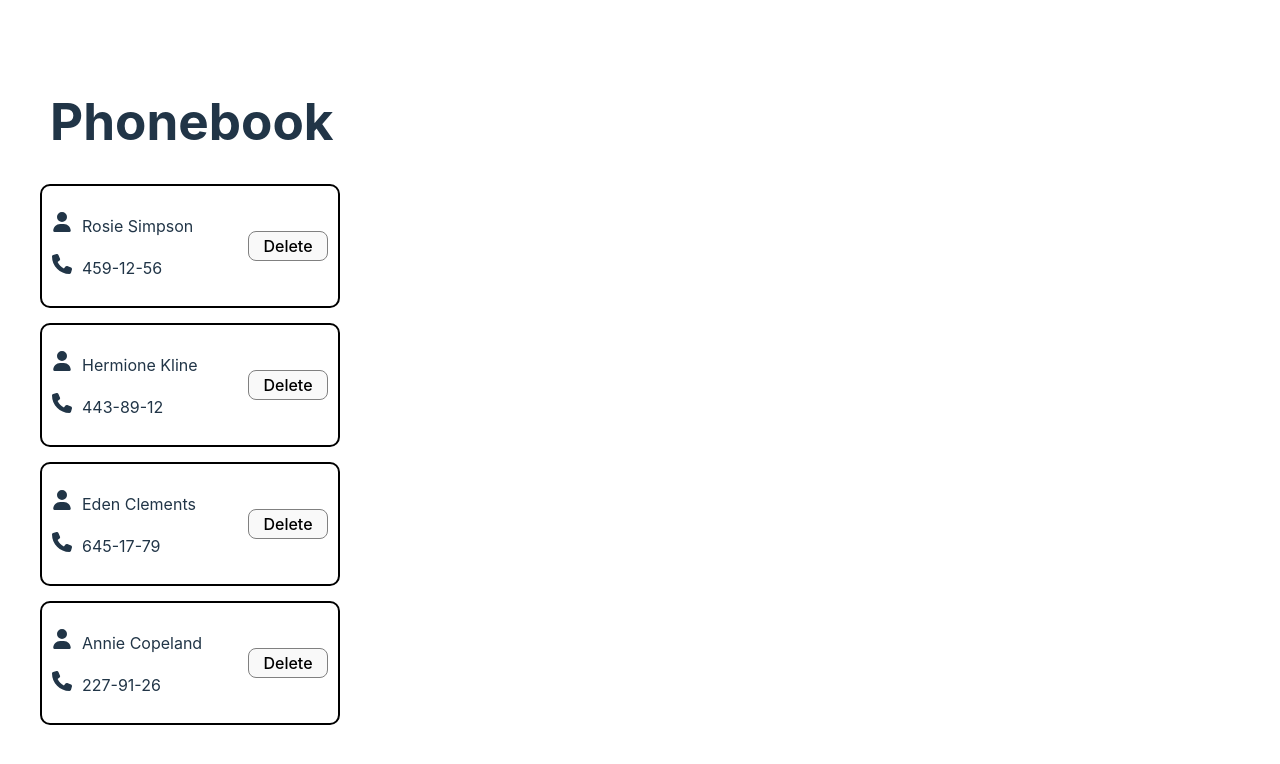
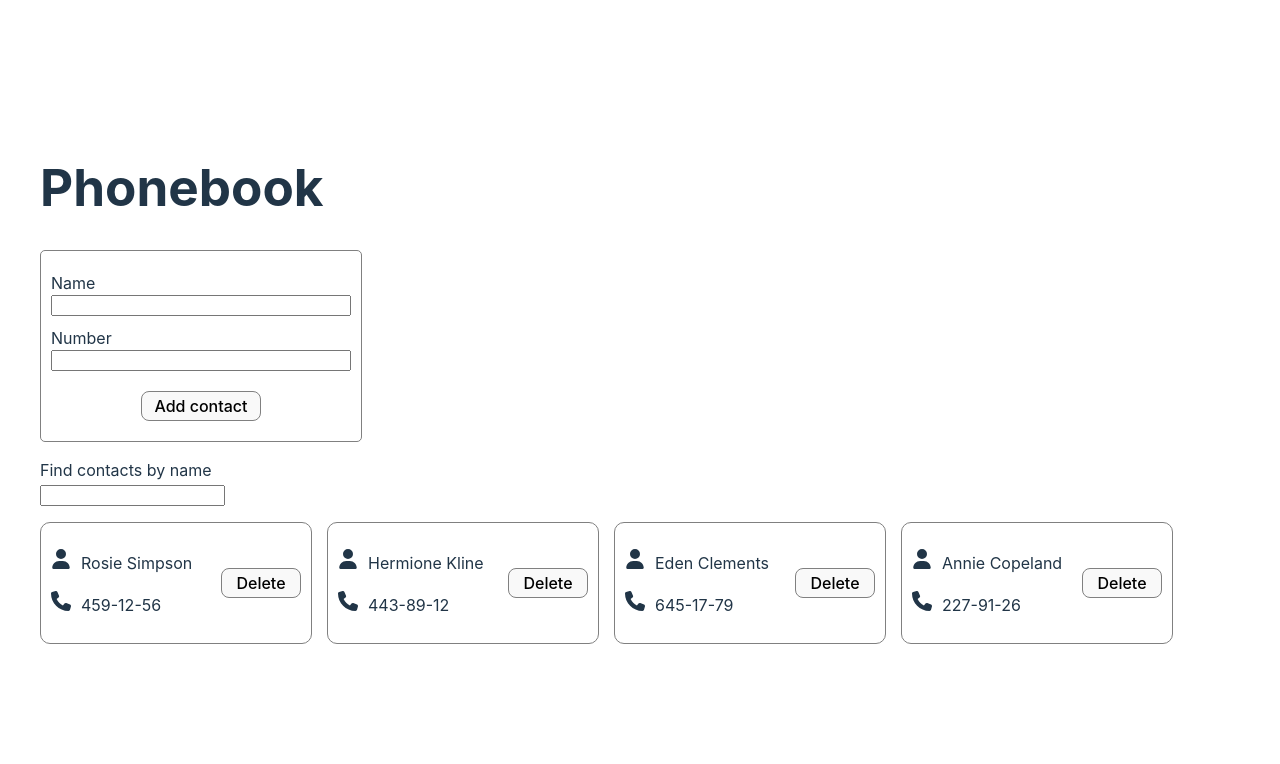
Before and after one commit to SvetaSaletska/goit-typescript-hw-02, a React (Vite) app: page / in a window 1280 px wide. Shown: the top 764 px of the page. Built offline with nearby package versions, Linux system fonts and the light colour scheme.

Commit message:
task04-done

```diff
--- a/package.json
+++ b/package.json
@@ -10,9 +10,11 @@
     "preview": "vite preview"
   },
   "dependencies": {
+    "formik": "^2.4.5",
     "react": "^18.2.0",
     "react-dom": "^18.2.0",
-    "react-icons": "^5.0.1"
+    "react-icons": "^5.0.1",
+    "yup": "^1.3.3"
   },
   "devDependencies": {
     "@types/react": "^18.2.55",
--- a/src/components/App/App.jsx
+++ b/src/components/App/App.jsx
@@ -3,9 +3,10 @@ import { ContactList } from '../ContactList/ContactList';
 import { ContactForm } from '../ContactForm/ContactForm';
 import { SearchBox } from '../SearchBox/SearchBox';
 import css from '../App/App.module.css';
-// import css from '../App/App.module.css';
 
 export const App = () => {
+  const [nameFilter, setNameFilter] = useState('');
+
   const [contacts, setContacts] = useState([
     { id: 'id-1', name: 'Rosie Simpson', number: '459-12-56' },
     { id: 'id-2', name: 'Hermione Kline', number: '443-89-12' },
@@ -13,24 +14,33 @@ export const App = () => {
     { id: 'id-4', name: 'Annie Copeland', number: '227-91-26' },
   ]);
 
+  const visibleContacts = contacts.filter(contact =>
+    contact.name.toLowerCase().includes(nameFilter.toLowerCase()),
+  );
+
   const addContact = newContact => {
     setContacts(prevContacts => {
-      return [
-        ...prevContacts,
-        {
-          username: newContact,
-          id: Date.now(),
-        },
-      ];
+      return [...prevContacts, newContact];
     });
   };
+
+  const deleteContact = userId => {
+    setContacts(prevContacts => {
+      return prevContacts.filter(contact => contact.id !== userId);
+    });
+  };
+
   return (
     <>
       <div>
         <h1 className={css.title}>Phonebook</h1>
-        <ContactForm addContact={addContact} />
-        <SearchBox />
-        <ContactList items={contacts} />
+        <ContactForm onAdd={addContact} />
+        <SearchBox
+          value={nameFilter}
+          onChange={setNameFilter}
+          text={'Find contacts by name'}
+        />
+        <ContactList items={visibleContacts} onDelete={deleteContact} />
       </div>
     </>
   );
--- a/src/components/App/App.module.css
+++ b/src/components/App/App.module.css
@@ -43,5 +43,5 @@
 }
 
 .title {
-  margin-left: 50px;
+  margin-left: 40px;
 }
--- a/src/components/Contact/Contact.jsx
+++ b/src/components/Contact/Contact.jsx
@@ -1,9 +1,8 @@
 import { FaPhone, FaUser } from 'react-icons/fa6';
 import css from '../Contact/Contact.module.css';
 
-export const Contact = ({ items: { name, number, id }, onDelete }) => {
+export const Contact = ({ items: { name, number } }) => {
   return (
-    <div className={css.item}>
     <div className={css.text}>
       <p>
         <FaUser className={css.icon} />
@@ -14,9 +13,5 @@ export const Contact = ({ items: { name, number, id }, onDelete }) => {
         <span className={css.description}>{number}</span>
       </p>
     </div>
-      <button className={css.button} onClick={() => onDelete(id)}>
-        Delete
-      </button>
-    </div>
   );
 };
--- a/src/components/Contact/Contact.module.css
+++ b/src/components/Contact/Contact.module.css
@@ -1,26 +1,6 @@
-.item {
-  display: flex;
-  border: 2px solid black;
-  border-radius: 10px;
-  margin-bottom: 15px;
-  padding: 10px;
-}
-
 .text {
   display: block;
   align-items: center;
-}
-
-.button {
-  width: 80px;
-  height: 30px;
-  text-align: center;
-  margin-right: 0;
-  margin-left: auto;
-  border: 1px solid gray;
-  padding: 4px;
-  margin-top: auto;
-  margin-bottom: auto;
 }
 
 .icon {
--- a/src/components/ContactForm/ContactForm.jsx
+++ b/src/components/ContactForm/ContactForm.jsx
@@ -1 +1,49 @@
-export const ContactForm = () => {};
+import { Formik, Form, Field, ErrorMessage } from 'formik';
+import { useId } from 'react';
+import { nanoid } from 'nanoid';
+import * as Yup from 'yup';
+import css from '../ContactForm/ContactForm.module.css';
+
+const userSchema = Yup.object().shape({
+  name: Yup.string()
+    .min(3, 'Too Short!')
+    .max(50, 'Too Long!')
+    .required('Required'),
+  number: Yup.number().required('Required'),
+});
+
+export const ContactForm = ({ onAdd }) => {
+  const nameFieldId = useId();
+  const numberFieldId = useId();
+
+  return (
+    <Formik
+      initialValues={{
+        name: '',
+        number: '',
+      }}
+      validationSchema={userSchema}
+      onSubmit={(values, actions) => {
+        actions.resetForm();
+        console.log(values);
+        onAdd({ id: nanoid(), ...values });
+      }}
+    >
+      <Form className={css.form} autoComplete="off">
+        <div className={css.formGroup}>
+          <label id={nameFieldId}>Name</label>
+          <Field type="text" name="name" id={nameFieldId}></Field>
+          <ErrorMessage className={css.error} name="name" component="span" />
+        </div>
+        <div className={css.formGroup}>
+          <label id={numberFieldId}>Number</label>
+          <Field type="text" name="number" id={numberFieldId}></Field>
+          <ErrorMessage className={css.error} name="number" component="span" />
+        </div>
+        <button className={css.submit} type="submit">
+          Add contact
+        </button>
+      </Form>
+    </Formik>
+  );
+};
--- a/src/components/ContactForm/ContactForm.module.css
+++ b/src/components/ContactForm/ContactForm.module.css
@@ -0,0 +1,34 @@
+.form {
+  width: 300px;
+  border: 1px solid gray;
+  border-radius: 5px;
+  margin-left: 40px;
+  display: flex;
+  flex-direction: column;
+  gap: 10px;
+  padding-left: 15px;
+  padding-right: 15px;
+  padding: 20px 10px;
+}
+
+.formGroup {
+  display: flex;
+  flex-direction: column;
+}
+
+.submit {
+  width: 120px;
+  height: 30px;
+  text-align: center;
+  margin-right: auto;
+  margin-left: auto;
+  border: 1px solid gray;
+  padding: 4px;
+  margin-top: 10px;
+  margin-bottom: auto;
+}
+
+.error {
+  font-size: 12px;
+  color: red;
+}
--- a/src/components/ContactList/ContactList.jsx
+++ b/src/components/ContactList/ContactList.jsx
@@ -1,12 +1,17 @@
 import { Contact } from '../Contact/Contact';
 import css from '../ContactList/ContactList.module.css';
 
-export const ContactList = ({ items }) => {
+export const ContactList = ({ items, onDelete }) => {
   return (
     <ul className={css.contact_list}>
       {items.map(item => (
         <li key={item.id}>
-          <Contact items={item} />
+          <div className={css.item}>
+            <Contact items={item} />
+            <button className={css.button} onClick={() => onDelete(item.id)}>
+              Delete
+            </button>
+          </div>
         </li>
       ))}
     </ul>
--- a/src/components/ContactList/ContactList.module.css
+++ b/src/components/ContactList/ContactList.module.css
@@ -1,4 +1,27 @@
 .contact_list {
-  width: 300px;
+  display: flex;
+  flex-wrap: wrap;
+  gap: 15px;
   list-style: none;
 }
+
+.item {
+  display: flex;
+  width: 250px;
+  border: 1px solid gray;
+  border-radius: 10px;
+  margin-bottom: 15px;
+  padding: 10px;
+}
+
+.button {
+  width: 80px;
+  height: 30px;
+  text-align: center;
+  margin-right: 0;
+  margin-left: auto;
+  border: 1px solid gray;
+  padding: 4px;
+  margin-top: auto;
+  margin-bottom: auto;
+}
--- a/src/components/SearchBox/SearchBox.jsx
+++ b/src/components/SearchBox/SearchBox.jsx
@@ -1 +1,14 @@
-export const SearchBox = () => {};
+import css from '../SearchBox/SearchBox.module.css';
+
+export const SearchBox = ({ value, onChange, text }) => {
+  return (
+    <div className={css.filter}>
+      <p className={css.text}>{text}</p>
+      <input
+        type="text"
+        value={value}
+        onChange={evt => onChange(evt.target.value)}
+      />
+    </div>
+  );
+};
--- a/src/components/SearchBox/SearchBox.module.css
+++ b/src/components/SearchBox/SearchBox.module.css
@@ -0,0 +1,8 @@
+.filter {
+  width: 315px;
+  margin-left: 40px;
+}
+
+.text {
+  margin-bottom: 0;
+}
```
Also changed, not shown: 1 other file (tests, documents, lock files or other folders). Lines whose indentation alone changed are shown as unchanged.
